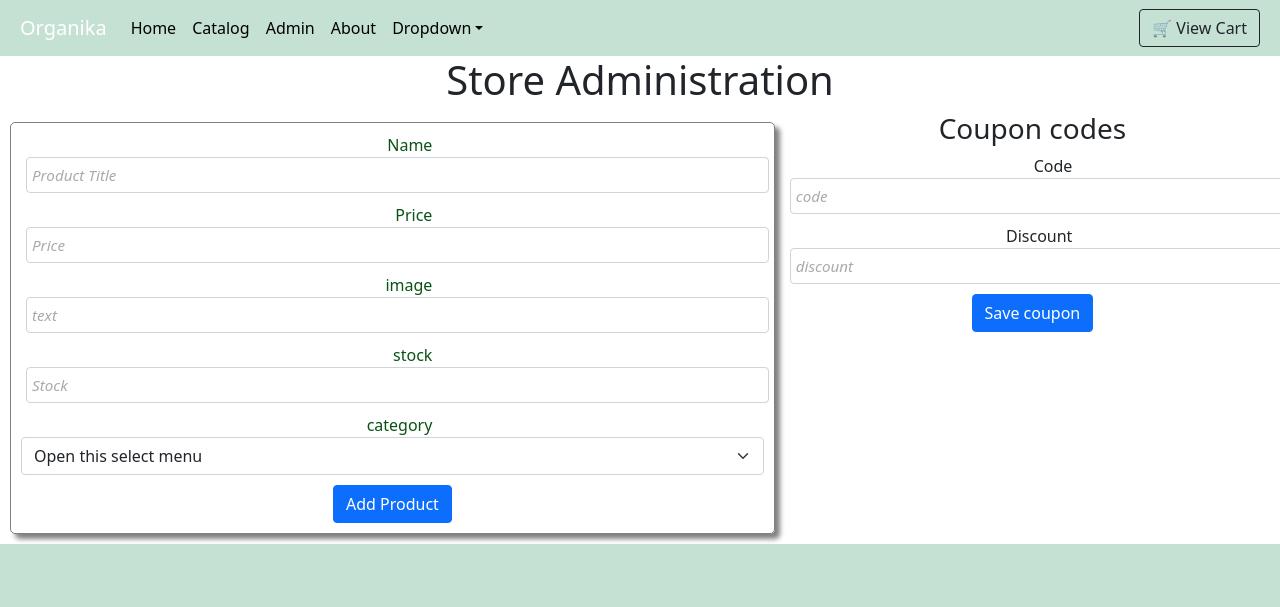
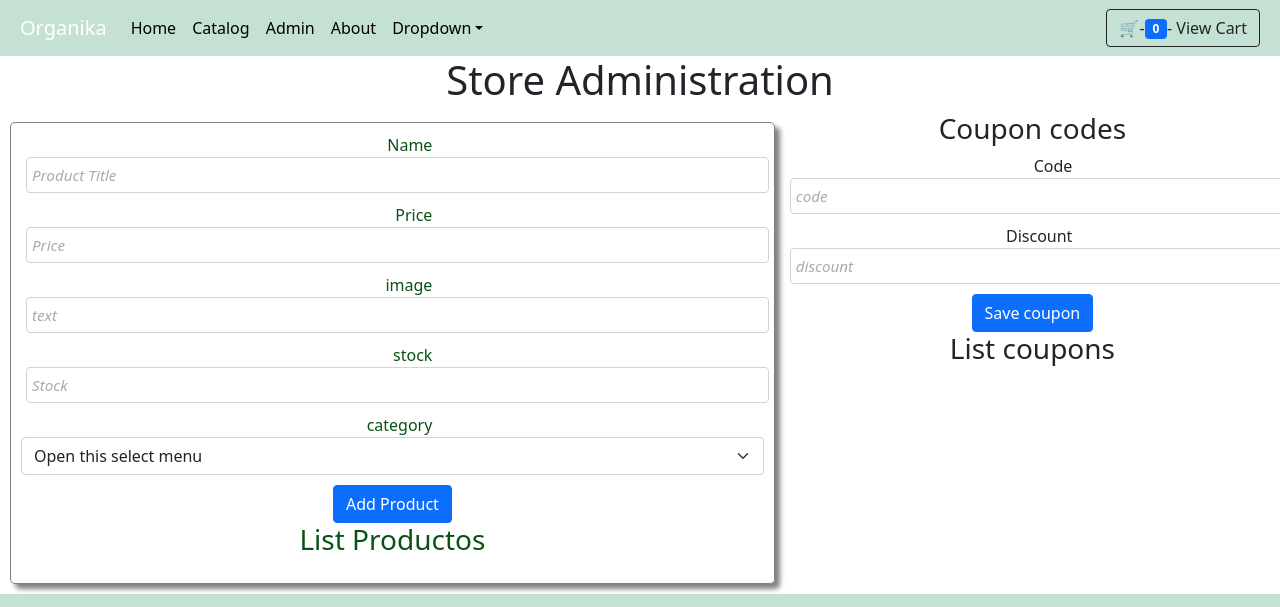
Before and after one commit to Carlos-Castellanos/organika2, a React (Create React App) app: page /admin in a window 1280 px wide. Shown: the top 607 px of the page. Built offline with nearby package versions, Linux system fonts and the light colour scheme.

Commit message:
FSDI 109 class 3

```diff
--- a/src/App.js
+++ b/src/App.js
@@ -13,30 +13,28 @@ import About from './components/about';
 import Home from './components/home';
 import Cart from './components/cart';
 import Admin from './components/admin';
+import GlobalState from './context/globalState';
 
 import { BrowserRouter, Routes, Route } from 'react-router-dom'
 
 function App() {
   return (
     <div className="App">
+      <GlobalState>
         <BrowserRouter>
           <Navbar />
           <main>
             <Routes>
-{/*
-            <header className="App-header"> */}
-            <Route path='/' element={<Home/>}/>
-            {/* </header> */}
-            <Route path='/catalog' element={<Catalog/>} />
-            <Route path='/cart' element={<Cart/>} />
-            <Route path="/admin" element={<Admin/>}  />
-            <Route path='/about' element={<About/>} />
-
+              <Route path='/' element={<Home />} />
+              <Route path='/catalog' element={<Catalog />} />
+              <Route path='/cart' element={<Cart />} />
+              <Route path="/admin" element={<Admin />} />
+              <Route path='/about' element={<About />} />
             </Routes>
           </main>
           <Footer />
         </BrowserRouter>
-
+      </GlobalState>
 
     </div>
   );
--- a/src/components/admin.jsx
+++ b/src/components/admin.jsx
@@ -12,6 +12,8 @@ const Admin = () => {
         category: ''
     });  //title, price, image, category,
     const [errorMsg, setErrorMsg] = useState('');
+    const [allCoupons, setAllCoupons] = useState([]);
+    const [allProducts, setAllProducts] = useState([]);
     /**
      *
      * {
@@ -39,17 +41,21 @@ const Admin = () => {
     }
 
     // send the coupon information to the console
+    // create a copy of coupon obj
+    // set the discount to be a number
+    // console log a copy
     const saveCoupon = () => {
         console.log("==>" + coupon.code + " " + coupon.discount);
         console.log(coupon);
-        // create a copy of coupon obj
-        // set the discount to be a number
-        // console log a copy
         let copy = { ...coupon };
         // copy.discount = parseFloat(coupon.discount);
         // copy.discount = coupon.discount*1;
         copy.discount = +coupon.discount;
         console.log(copy);
+        // add a coupon in the coupons array
+        let copyCoupons = [...allCoupons]  // create a copy of all coupons
+        copyCoupons.push(copy);            //add a new elemente in the copy
+        setAllCoupons(copyCoupons);        // Copy a new list in "copyCoupons"
     }
 
     // handler for changes in the form coupon.
@@ -98,6 +104,11 @@ const Admin = () => {
             copy.price = parseFloat(product.price);
             copy.stock = +product.stock;
             console.log(copy);
+            // add a products in the products array
+            let copyProducts = [...allProducts]  // create a copy of all coupons
+            copyProducts.push(copy);            //add a new elemente in the copy
+            setAllProducts(copyProducts);        // Copy a new list in "copyCoupons"
+            console.log(allProducts)
 
         } else {
             errorMsg = 'Please fill out all the fields.';
@@ -171,6 +182,13 @@ const Admin = () => {
                             Add Product
                         </button>
                     </div>
+
+                    <div className="Products-list">
+                        <h3>List Productos</h3>
+                        <ul>
+                            {allProducts.map((prod, index) => <li key={index}> {prod.title} - ${prod.price}</li>)}
+                        </ul>
+                    </div>
                 </section>
                 <section className="coupons">
                     <h3>Coupon codes</h3>
@@ -199,6 +217,12 @@ const Admin = () => {
                             Save coupon
                         </button>
                     </div>
+                    <div className="coupons-list">
+                        <h3>List coupons</h3>
+                        <ul>
+                            {allCoupons.map((coupon, index) => <li key={index}> {coupon.code} - {coupon.discount} %off</li>)}
+                        </ul>
+                    </div>
                 </section>
             </div>
         </div>
--- a/src/components/navbar.jsx
+++ b/src/components/navbar.jsx
@@ -1,9 +1,13 @@
 // import { faLinkSlash } from "@fortawesome/free-solid-svg-icons";
 import "./navbar.css"
 import { Link } from 'react-router-dom'
+import {useContext} from 'react';           // react context
+import StoreContext from './../context/storeContext'  // react context
+
 // import { MenuItems } from "./MenuItems";
 
 function Navbar() {
+    let cart = useContext(StoreContext).cart;
     return (
         <nav className="navbar navbar-expand-lg bg-success p-2 text-dark bg-opacity-25">
             <div className="container-fluid">
@@ -42,7 +46,10 @@ function Navbar() {
                     </ul>
                     <form className="d-flex" role="search">
                         {/* <input className="form-control me-2" type="search" placeholder="Search" aria-label="Search" /> */}
-                        <Link className="btn btn-outline-dark" to="/cart">🛒 View Cart</Link>
+                        <Link className="btn btn-outline-dark" to="/cart">
+                            🛒-
+                            <span className='badge bg-primary'>{cart.length} </span>
+                        - View Cart</Link>
                     </form>
                 </div>
             </div>
--- a/src/components/products.jsx
+++ b/src/components/products.jsx
@@ -1,13 +1,15 @@
-import { useState } from "react";
 import "./products.css";
 import QuantityPicker from "./quantityPicker";
+import { useState, useContext} from 'react';           // react context
+import StoreContext from './../context/storeContext'  // react context
 
 
 
 const Products = (props) => {
     let moneda = new Intl.NumberFormat('en-US', { style: 'currency', currency: 'USD' }).format(props.data.price);
+    let [quantity, setQuantity] = useState(1);
 
-    let [quantity, setQuantity] = useState(1);
+    let globalAddProd = useContext(StoreContext).addProduct;  // access to the global context varibles and functions, in this case only addprocduct
 
     const quantityChanger = (val) => {
         // console.log("Quantity changed0", val);
@@ -18,6 +20,11 @@ const Products = (props) => {
         let total=props.data.price * quantity;
         return total.toFixed(2);
     }
+
+    const addProd = ( ) =>{
+        console.log("adding")
+        globalAddProd(props.data,quantity)
+    }
     return (
 
         <div className="products">
@@ -27,7 +34,7 @@ const Products = (props) => {
             <label htmlFor="">Total: $ {getTotal()} </label>
             <QuantityPicker onChange={quantityChanger}></QuantityPicker>
 
-            <button className="btn btn-outline-success btn-sm">Add</button>
+            <button className="btn btn-outline-success btn-sm" onClick={addProd}>Add</button>
         </div>
 
 
--- a/src/components/quantityPicker.jsx
+++ b/src/components/quantityPicker.jsx
@@ -4,7 +4,7 @@ import "./quantityPicker.css";
 
 
 const QuantityPicker = (props) => {
-    let [quantity, setQuantity] = useState(0);
+    let [quantity, setQuantity] = useState(1);
 
     const handleIncrease = () => {
         let newVal = quantity + 1;   // to protect values on the timeline
--- /dev/null
+++ b/src/context/globalState.jsx
@@ -0,0 +1,46 @@
+import StoreContext from './storeContext';
+import { useState } from 'react';
+
+
+const GlobalState = (props) => {
+    const [cart, setCart] = useState([]);
+    const [user, setUser] = useState({});
+
+    const myAddProduct = (product,cant) => {
+        console.log('Global add prod')
+        let cartLIst = [...cart];
+        product.quantity=cant;
+        let notExist = true;
+        for(let i=0;i<cart.length;i++) {
+            if(cart[i].id === product.id) {
+                cart[i].quantity=cant;
+                notExist = false;
+            }
+        }
+        if (notExist) {
+        cartLIst.push(product)
+        }
+
+        setCart(cartLIst);
+        console.log(cartLIst);
+        console.log(cart)
+    };
+    const myRemoveProduct = () => {};
+
+    return (
+        // the left part is Public, the right part is Private
+        <StoreContext.Provider
+            value={{
+                cart: cart,
+                user: user,
+                addProduct: myAddProduct,
+                removeProduct: myRemoveProduct,
+            }}
+        >
+            {props.children}
+        </StoreContext.Provider>
+    );
+};
+
+
+export default GlobalState;
--- /dev/null
+++ b/src/context/storeContext.js
@@ -0,0 +1,13 @@
+import React from 'react';
+
+// context describe the data and functions that will exist in the store
+// this contains ionly the definition, NO IMPLEMENTACTION here
+
+const StoreContext = React.createContext({
+    cart: [],
+    user: {},
+    addProduct: () => { },
+    removeProduct: () => { },
+});
+
+export default StoreContext;
```
Lines whose indentation alone changed are shown as unchanged.
